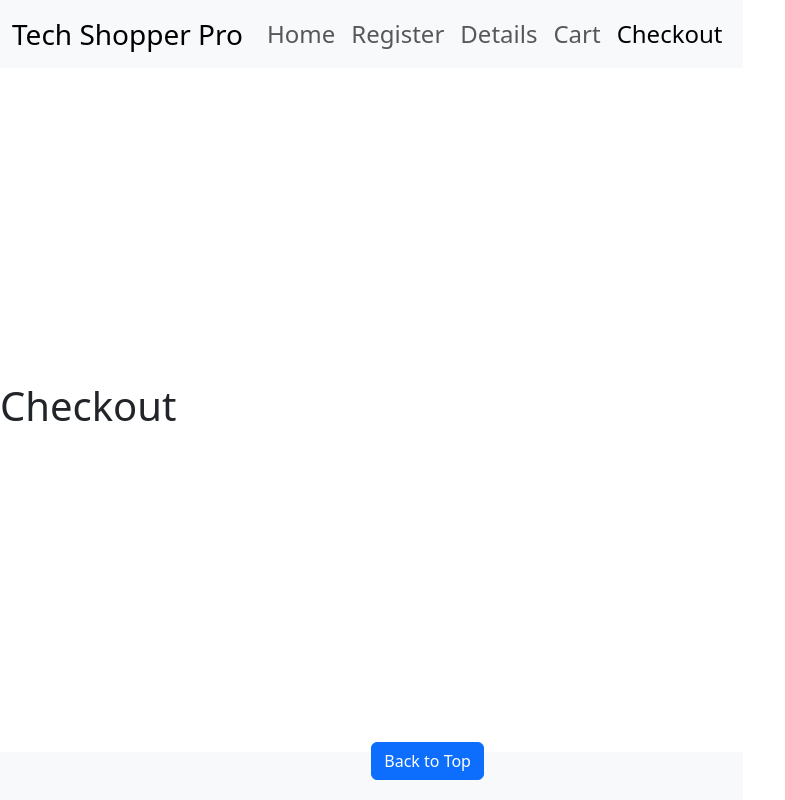
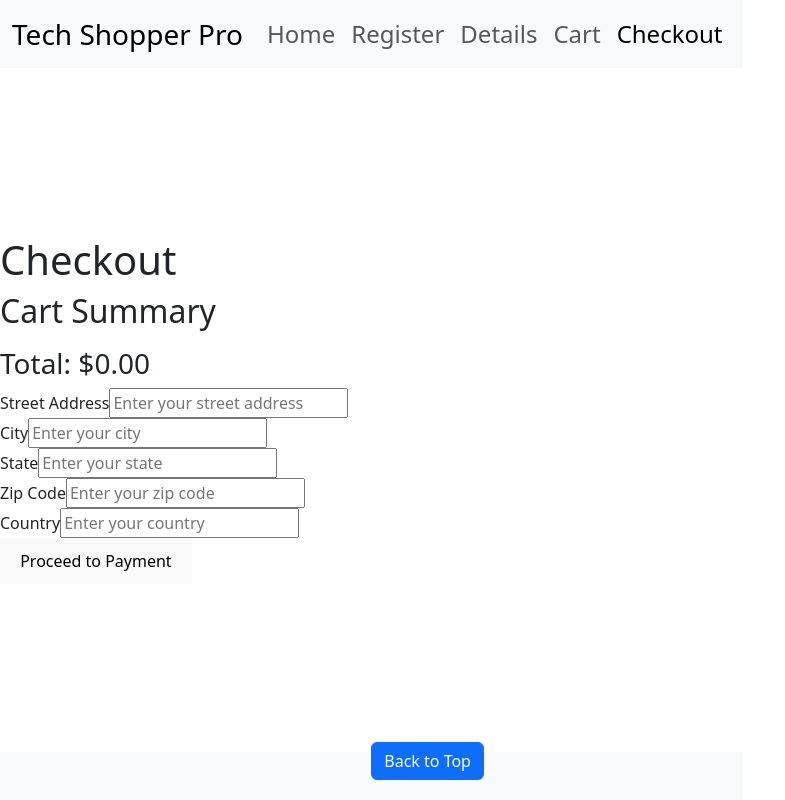
Before and after one commit to Vtencouchclimbr/Tech-Shopper-Pro, a React (Vite) app in the folder Client/: page /Checkout in a window 1280 px wide. Shown: the whole page, without its empty margins (0-785 px from the left). Built offline with nearby package versions, Linux system fonts and the light colour scheme.

Commit message:
checkout.tsx setup with comments to describe functionality

```diff
--- a/Client/src/pages/Checkout.tsx
+++ b/Client/src/pages/Checkout.tsx
@@ -1,14 +1,95 @@
-import React from 'react';
-import AddressAutoComplete from '../components/AddressAutoComplete';
+import React, { useState } from 'react';
+import AddressAutocomplete from '../components/AddressAutoComplete';
+import { useCart } from '../components/CartState';
 
 const Checkout: React.FC = () => {
+  const { state } = useCart();  // Access cart state
+  const { items: cartItems } = state;  // Extract cart items
+  // State for address fields
+  const [streetAddress, setStreetAddress] = useState('');
+  const [city, setCity] = useState('');
+  const [stateAddress, setStateAddress] = useState('');
+  const [zipCode, setZipCode] = useState('');
+  const [country, setCountry] = useState('');
+  // Calculate total price
+  const totalPrice = cartItems.reduce((total, item) => total + item.price * item.quantity, 0);
+  // Handle form submission
+  const handleFormSubmit = (event: React.FormEvent) => {
+    event.preventDefault();
+    // Logic for processing form data (e.g., sending it to a backend or processing payment)
+    console.log('Form submitted with:', { streetAddress, city, stateAddress, zipCode, country, cartItems });
+};
 
-    return (
-        <div>
-        <h1>Checkout</h1>
-        </div>
+return (
+  <div className="checkout-page">
+    <h1>Checkout</h1>
 
-    );
+    {/* Cart Summary Section */}
+    <div className="cart-summary">
+      <h2>Cart Summary</h2>
+      <ul>
+        {cartItems.map((item) => (
+          <li key={item.id}>
+            {item.name} - {item.quantity} x ${item.price}
+          </li>
+        ))}
+      </ul>
+      <h3>Total: ${totalPrice.toFixed(2)}</h3>
+    </div>
+
+    {/* Checkout Form Section */}
+    <form onSubmit={handleFormSubmit}>
+      {/* Street Address Field */}
+      <AddressAutocomplete
+        label="Street Address"
+        placeholder="Enter your street address"
+        value={streetAddress}
+        onChange={setStreetAddress}
+      />
+
+      {/* City Field */}
+      <AddressAutocomplete
+        label="City"
+        placeholder="Enter your city"
+        value={city}
+        onChange={setCity}
+      />
+
+      {/* State Field */}
+      <AddressAutocomplete
+        label="State"
+        placeholder="Enter your state"
+        value={stateAddress}
+        onChange={setStateAddress}
+      />
+
+      {/* Zip Code Field */}
+      <div className="form-group">
+        <label>Zip Code</label>
+        <input
+          type="text"
+          placeholder="Enter your zip code"
+          value={zipCode}
+          onChange={(e) => setZipCode(e.target.value)}
+        />
+      </div>
+
+      {/* Country Field */}
+      <div className="form-group">
+        <label>Country</label>
+        <input
+          type="text"
+          placeholder="Enter your country"
+          value={country}
+          onChange={(e) => setCountry(e.target.value)}
+        />
+      </div>
+
+      {/* Submit Button */}
+      <button type="submit">Proceed to Payment</button>
+    </form>
+  </div>
+);
 };
 
 export default Checkout;
```
